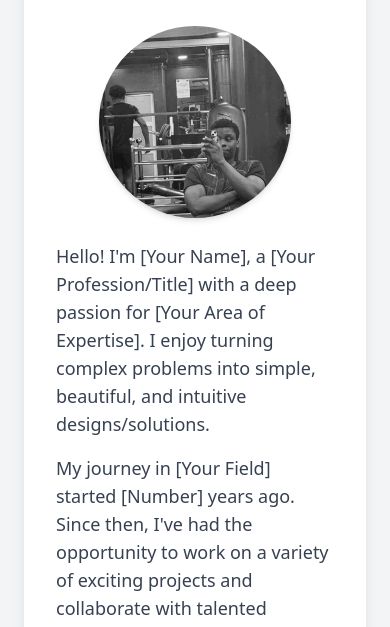
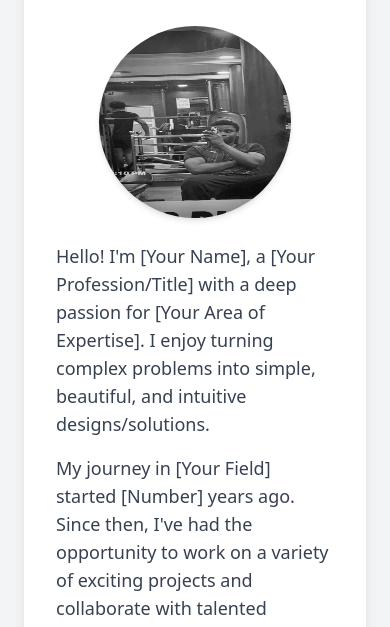
Before and after one commit to workwithfrancis/myPortfolio, a plain HTML site: page about.html in a window 390 px wide. Shown: the part 206-833 px from the top of the page. Drawn offline with nearby package versions, Linux system fonts and the light colour scheme; files whose address does not match are found by name.

Commit message:
image resize

```diff
--- a/about.html
+++ b/about.html
@@ -38,7 +38,7 @@
 
             <div class="md:flex md:space-x-8 items-center">
                 <div class="md:w-1/3 mb-6 md:mb-0">
-                    <img src="My images/About image.jpg" alt="Your Name" class="rounded-full mx-auto shadow-md w-48 h-48 md:w-full md:h-auto object-cover">
+                    <img src="My images/About image.jpg" alt="Your Name" class="rounded-full mx-auto shadow-md w-48 h-48 md:w-full md:h-auto object-fit">
                 </div>
                 <div class="md:w-2/3">
                     <p class="text-lg text-gray-700 mb-4">
```
